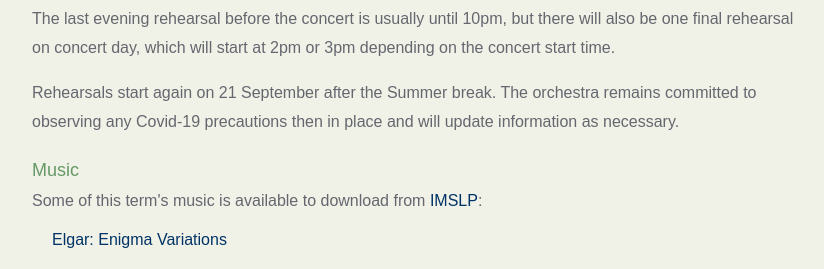
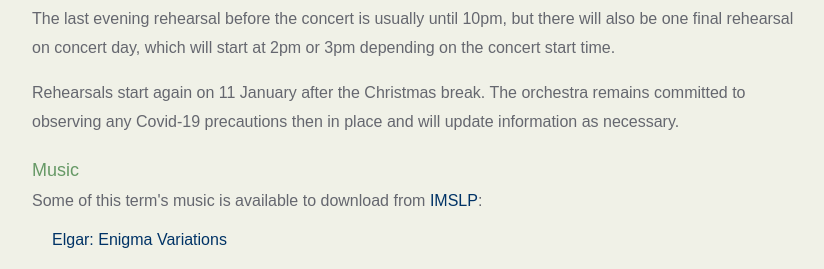
Before and after one commit to the-angel-orchestra/the-angel-orchestra.github.io, a Jekyll site: the page built from rehearsals/index.html, in a window 1280 px wide and 900 px high, scrolled down 838 px, cut to the strip 176-445 px from the top of the window. Shown: the whole strip, without its empty margins (224-1048 px from the left). Built offline with Jekyll 4.4.1, drawn with Linux system fonts in a browser that asks for light colours; nearby versions of some CDN libraries; some web fonts are replaced.

Commit message:
Updates content

```diff
--- a/_includes/rehearsals.html
+++ b/_includes/rehearsals.html
@@ -1 +1 @@
-<p>Rehearsals start again on 21 September after the Summer break. The orchestra remains committed to observing any Covid-19 precautions then in place and will update information as necessary.</p>
+<p>Rehearsals start again on 11 January after the Christmas break. The orchestra remains committed to observing any Covid-19 precautions then in place and will update information as necessary.</p>
```
